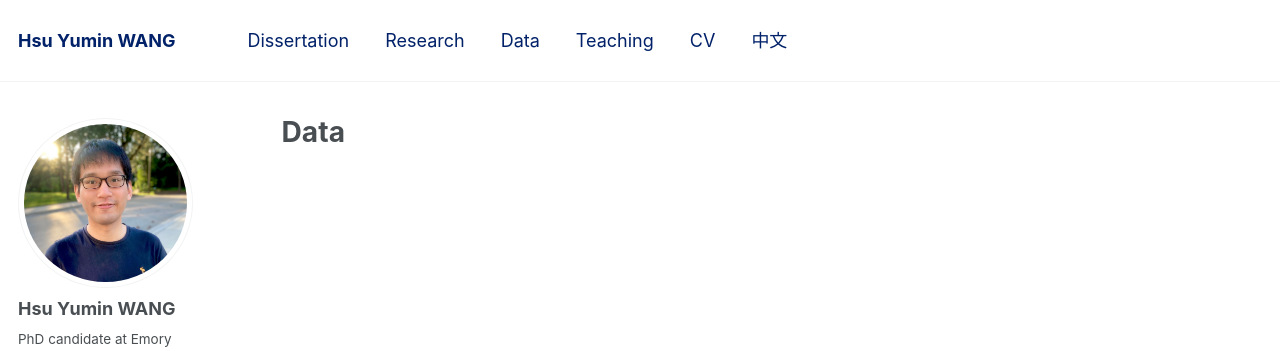
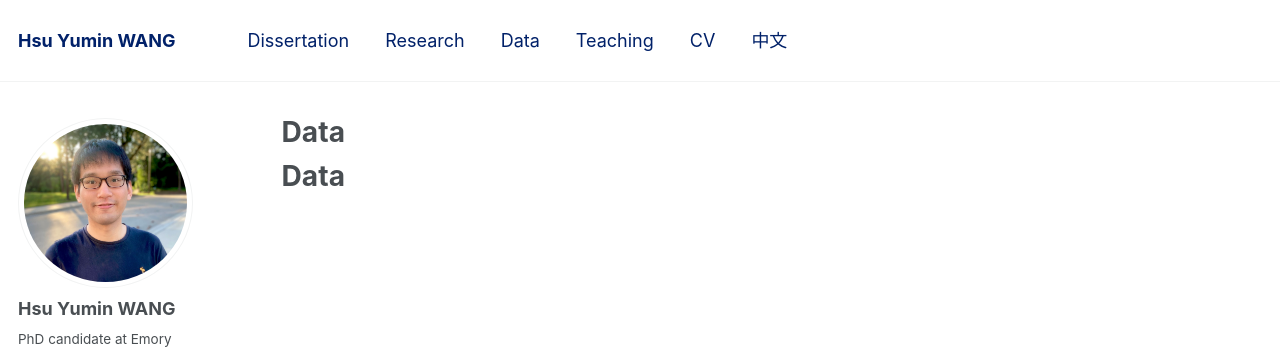
Before and after one commit to hsuyumin/hsuyumin.github.io, a Jekyll site: the page built from _pages/data.md, in a window 1280 px wide. Shown: the top 351 px of the page. Built offline with Jekyll 4.4.1, drawn with Linux system fonts in a browser that asks for light colours; some web fonts are replaced.

Commit message:
Update data.md

```diff
--- a/_pages/data.md
+++ b/_pages/data.md
@@ -4,5 +4,7 @@ permalink: /data/
 title: "Data"
 author_profile: true
 redirect_from:
-  - /data/
+  - /data
 ---
+
+# Data
```
